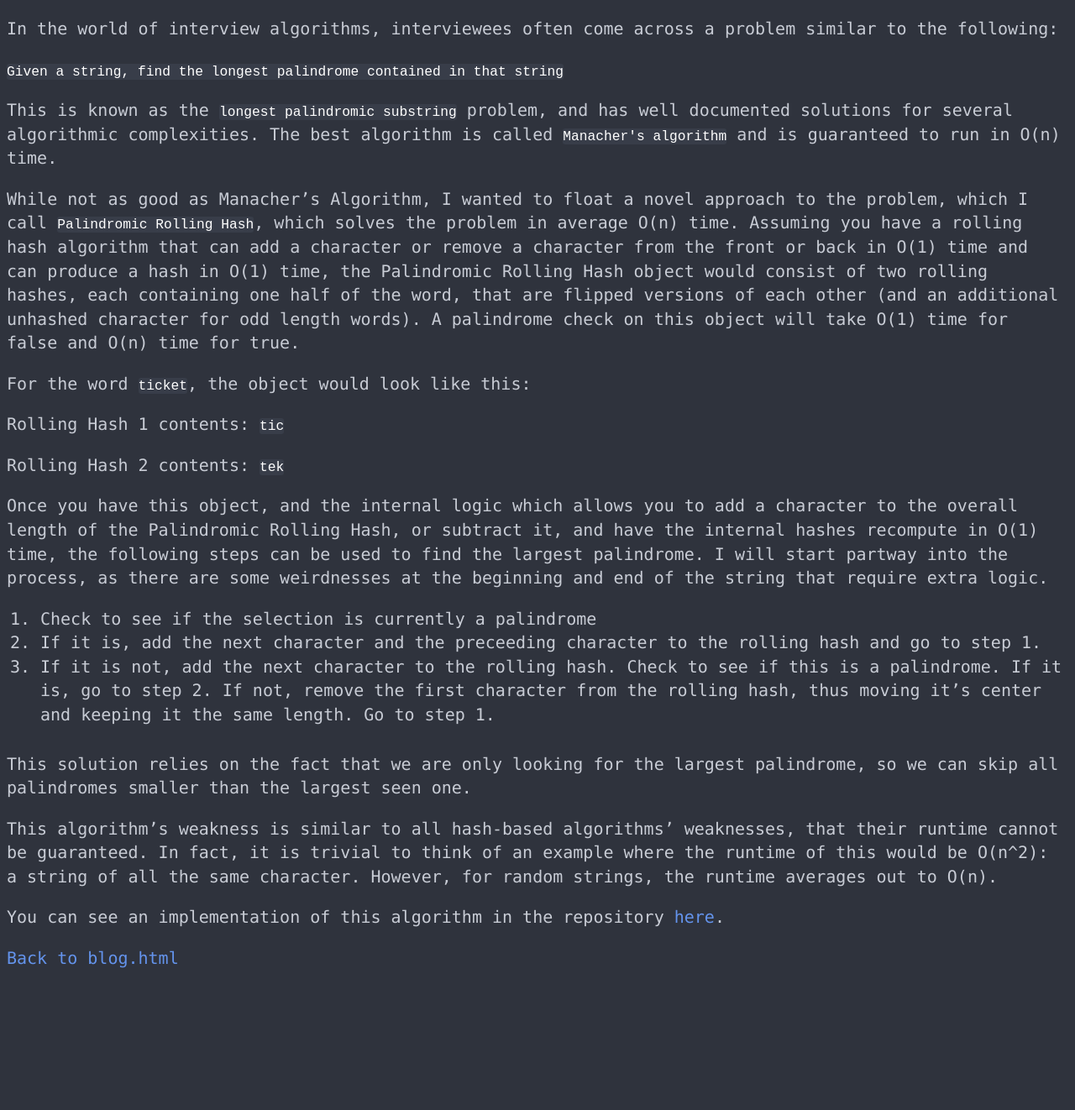
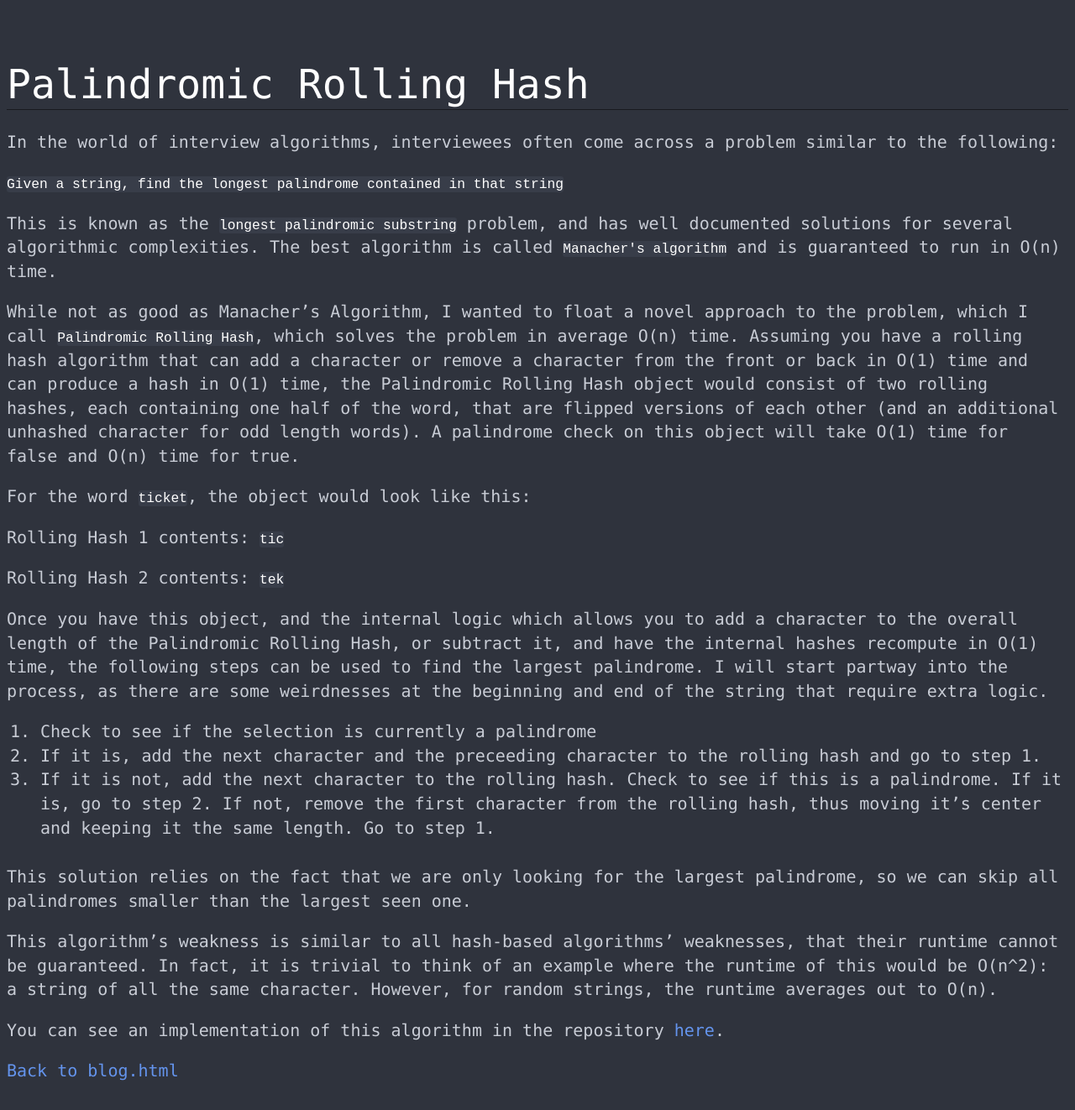
Before and after one commit to cakenggt/aleclownes.com, a Jekyll site: the page built from _posts/2016-10-03-palindromic-rolling-hash.md, in a window 1280 px wide. Shown: the whole page at 84% size. Built offline with Jekyll 4.4.1, drawn with Linux system fonts in a browser that asks for light colours; nearby versions of some CDN libraries; before the commit the page ends 1187 px from its top, so only the background shows below that.

Commit message:
Add title to Palindromic rolling hash

```diff
--- a/_posts/2016-10-03-palindromic-rolling-hash.md
+++ b/_posts/2016-10-03-palindromic-rolling-hash.md
@@ -2,6 +2,8 @@
 layout: md_page
 title: Palindromic Rolling Hash
 ---
+# Palindromic Rolling Hash
+
 In the world of interview algorithms, interviewees often come across a problem similar to the following:
 
 `Given a string, find the longest palindrome contained in that string`
```
